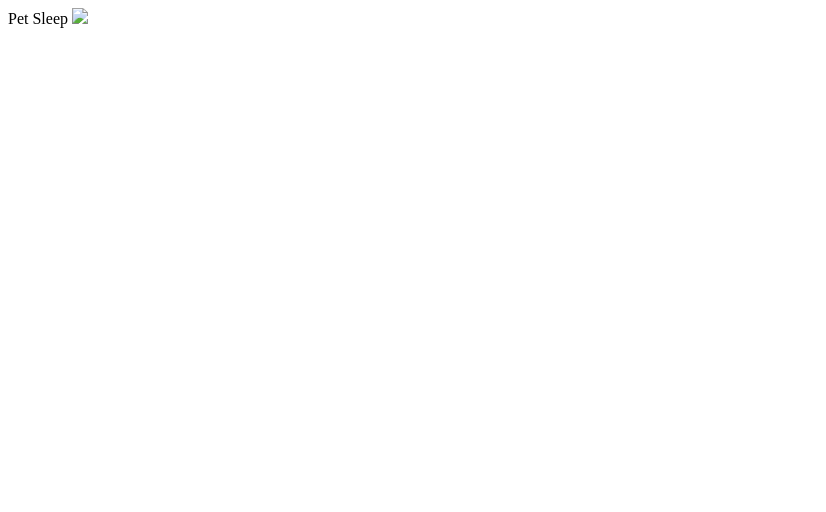
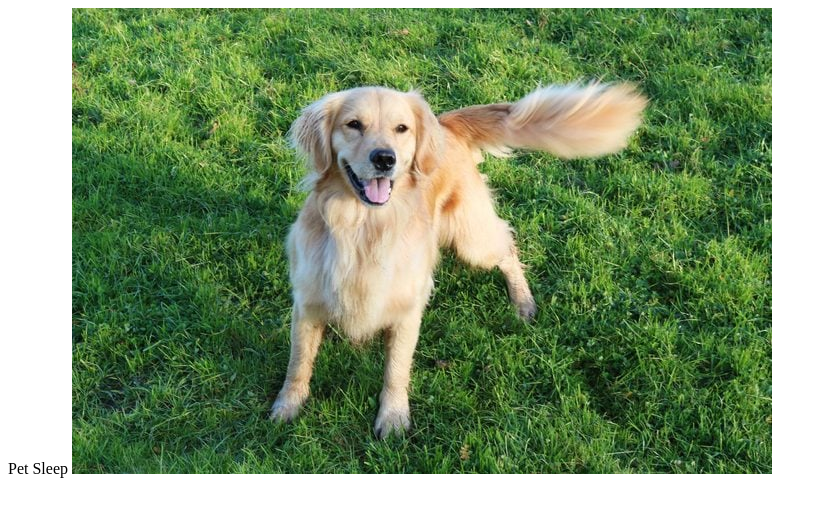
Before and after one commit to gabrielnumsei3/PetSleep, a plain HTML site: page index.html in a window 1280 px wide. Shown: the whole page, without its empty margins (0-826 px from the left). Drawn offline with Linux system fonts and the light colour scheme.

Commit message:
Update index.html

```diff
--- a/index.html
+++ b/index.html
@@ -1,3 +1,3 @@
 <html> Pet Sleep
-  <img src=“dog.jpg”>
+  <img src=dog.jpg>
 </html>
```
